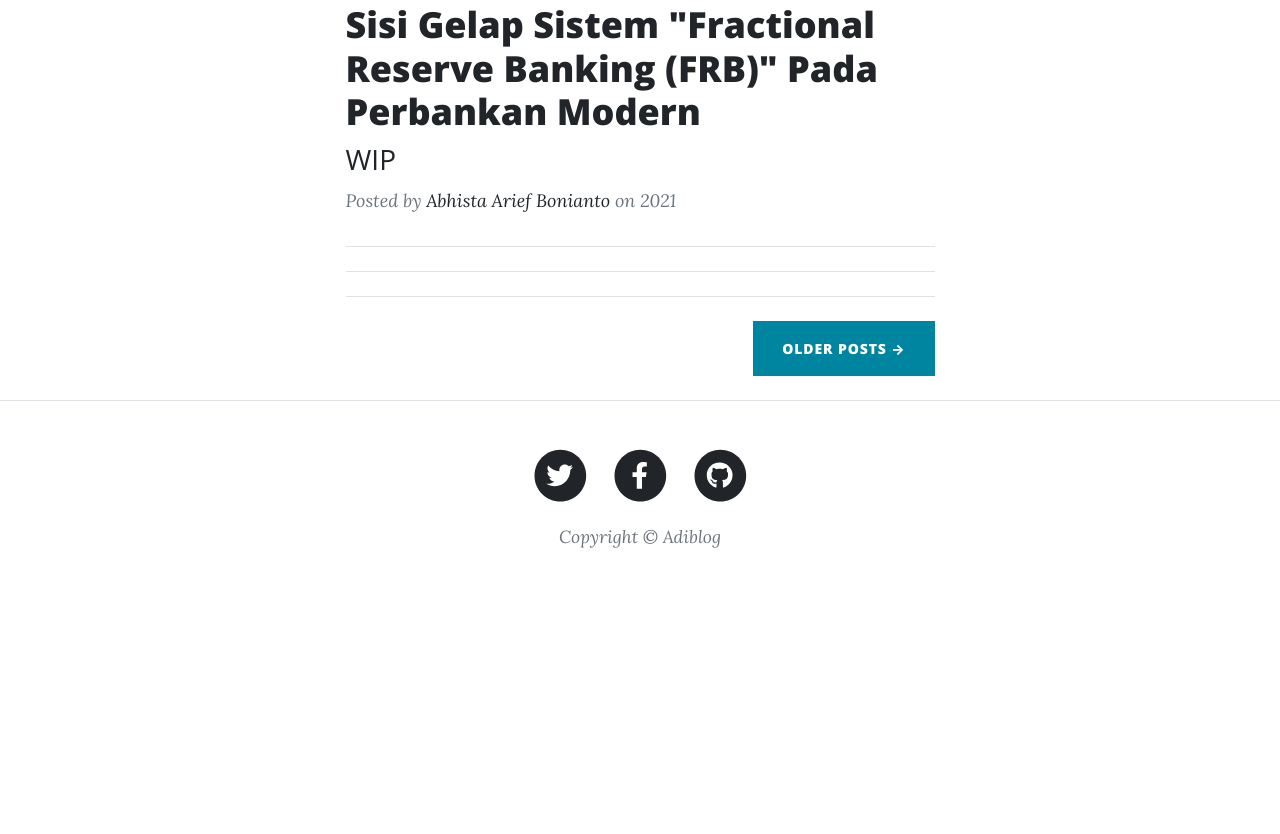
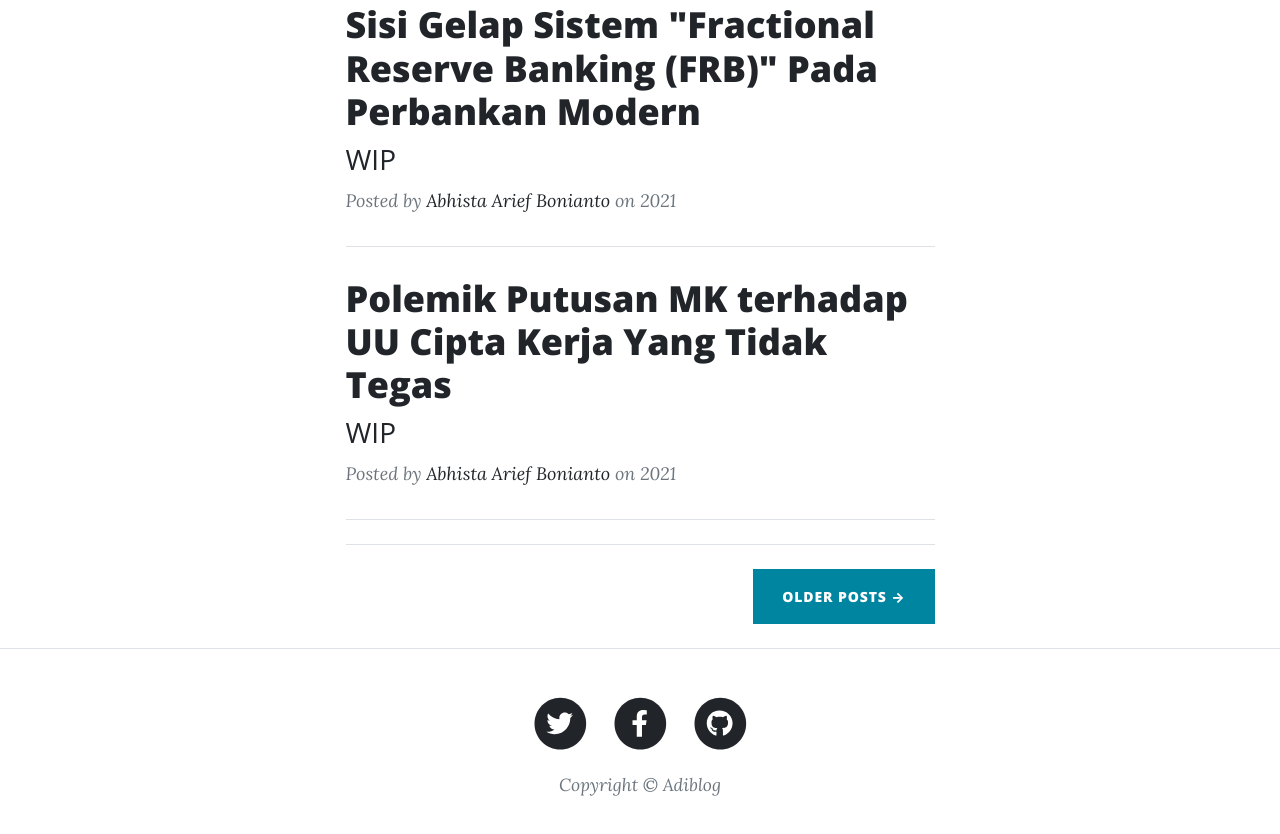
Before and after one commit to adisabhista/blog-bootstrap.github.io, a plain HTML site: page index.html in a window 1280 px wide. Shown: the part 837-1671 px from the top of the page. Before the commit the page ends 1435 px from the top, so only its background shows below. Drawn offline with nearby package versions, Linux system fonts and the light colour scheme.

Commit message:
menambah post baru (q) V1.13

```diff
--- a/index.html
+++ b/index.html
@@ -80,17 +80,17 @@
                     <!-- Divider-->
                     <hr class="my-4" />
                     <!-- Post preview-->
-                    <!-- <div class="post-preview">
+                    <div class="post-preview">
                         <a href="post.html">
-                            <h2 class="post-title">Science has not yet mastered prophecy</h2>
-                            <h3 class="post-subtitle">We predict too much for the next year and yet far too little for the next ten.</h3>
+                            <h2 class="post-title">Polemik Putusan MK terhadap UU Cipta Kerja Yang Tidak Tegas</h2>
+                            <h3 class="post-subtitle">WIP</h3>
                         </a>
                         <p class="post-meta">
                             Posted by
-                            <a href="#!">Start Bootstrap</a>
-                            on August 24, 2021
+                            <a href="#!">Abhista Arief Bonianto</a>
+                            on 2021
                         </p>
-                    </div> -->
+                    </div>
                     <!-- Divider-->
                     <hr class="my-4" />
                     <!-- Post preview-->
```
